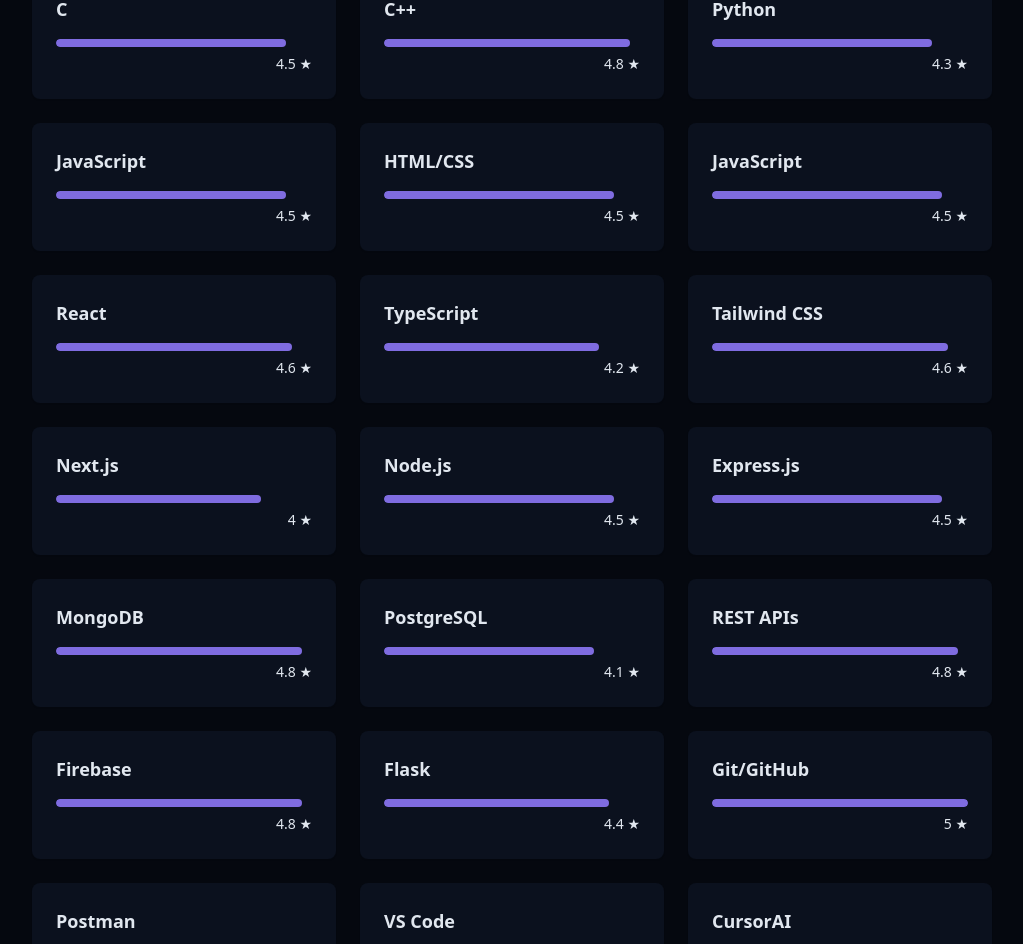
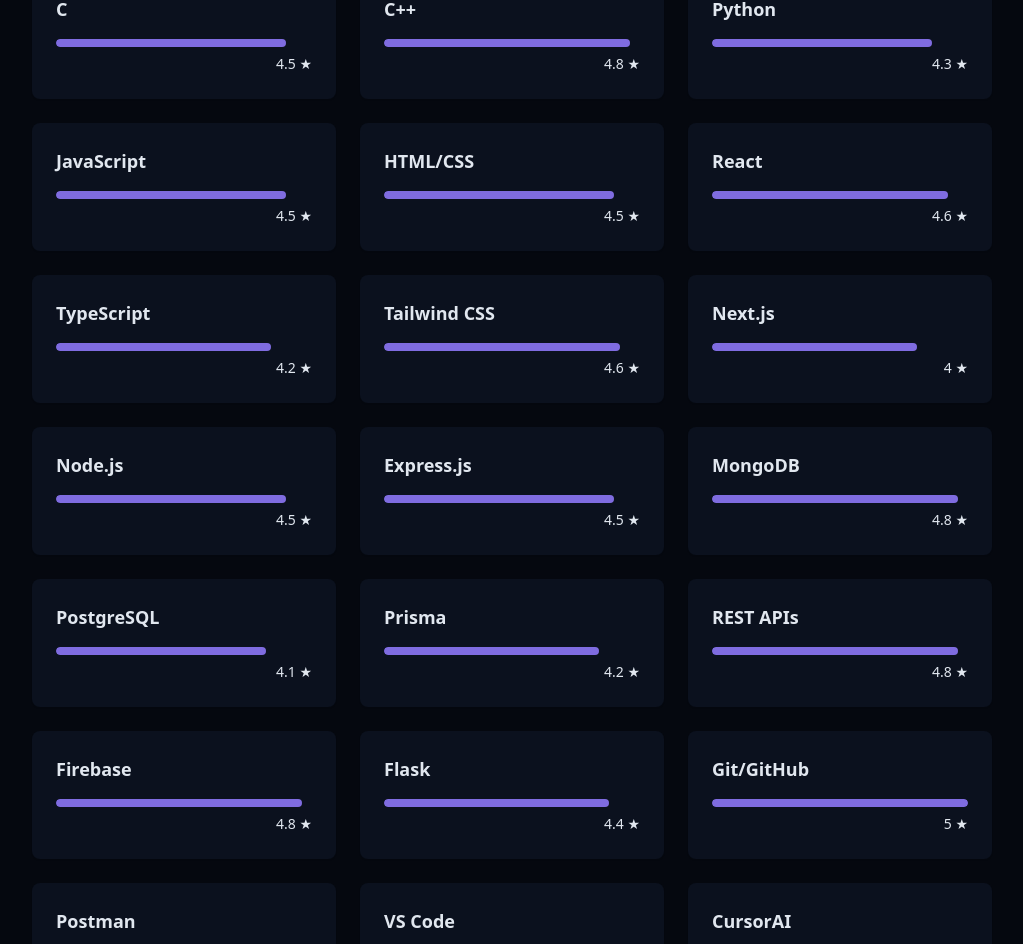
Before and after one commit to Dhruv-Sh-git/Portfolio, a React (Vite) app: page / in a window 1280 px wide. Shown: the part 1831-2775 px from the top of the page, without its empty margins (128-1151 px from the left). Built offline with nearby package versions, Linux system fonts and the light colour scheme.

Commit message:
minor fix

```diff
--- a/src/components/SkillsSection.jsx
+++ b/src/components/SkillsSection.jsx
@@ -9,7 +9,6 @@ const skills = [
   { name: "JavaScript", level: 4.5, category: "languages" },
   // Frontend
   { name: "HTML/CSS", level: 4.5, category: "frontend" },
-  { name: "JavaScript", level: 4.5, category: "frontend" },
   { name: "React", level: 4.6, category: "frontend" },
   { name: "TypeScript", level: 4.2, category: "frontend" },
   { name: "Tailwind CSS", level: 4.6, category: "frontend" },
@@ -20,6 +19,7 @@ const skills = [
   { name: "Express.js", level: 4.5, category: "backend" },
   { name: "MongoDB", level: 4.8, category: "backend" },
   { name: "PostgreSQL", level: 4.1, category: "backend" },
+  { name: "Prisma", level: 4.2, category: "backend" },
   { name: "REST APIs", level: 4.8, category: "backend" },
   { name: "Firebase", level: 4.8, category: "backend" },
   { name: "Flask", level: 4.4, category: "backend" },
```
